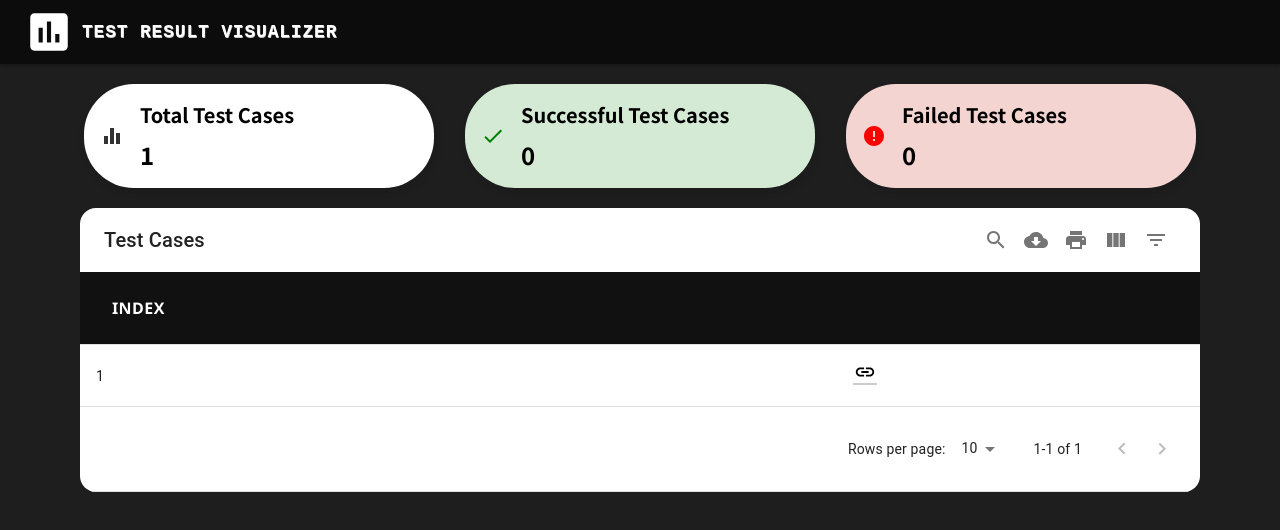
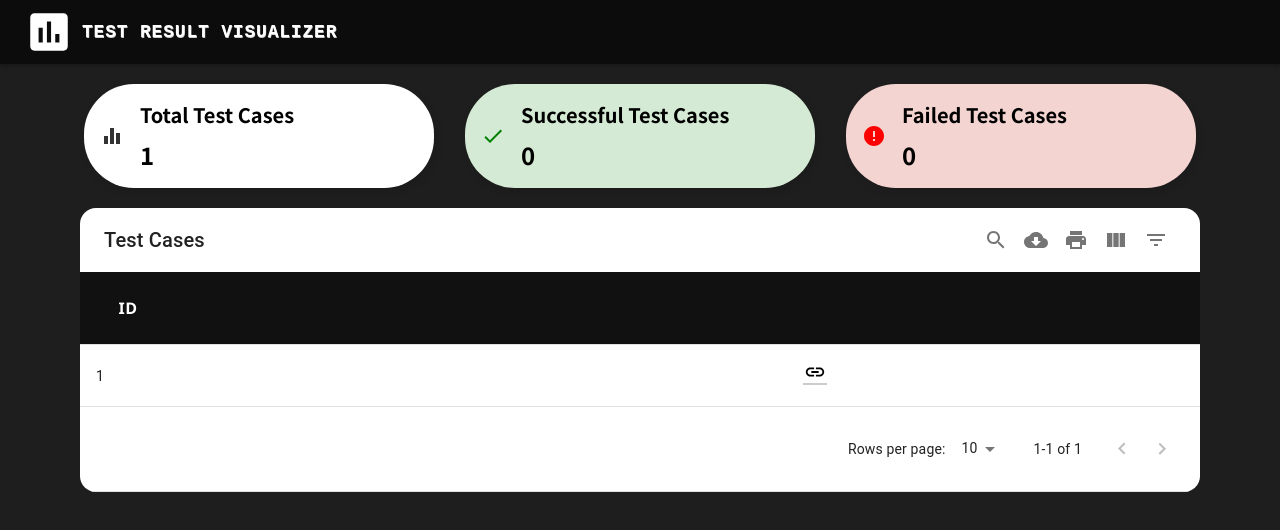
Before and after one commit to AhmedS1ayed/Siemens-MED-SW-Logger-System-FE, a React (Create React App) app: page /testcases in a window 1280 px wide. Shown: the top 530 px of the page. Built offline with nearby package versions, Linux system fonts and the light colour scheme; no server answers.

Commit message:
refactor validation tag data to dataRepresentation File

```diff
--- a/src/Components/NestContent/NestHeader.css
+++ b/src/Components/NestContent/NestHeader.css
@@ -6,7 +6,7 @@
   border-bottom: 5px solid #1b201c;
   background-color: #161616;
   /* margin:auto; */
-  margin-bottom:30px;
+  margin-bottom:0px;
   text-align: center;
   /* margin-top:10px ; */
   padding:10px;
--- a/src/Components/NestContent/NestPath.js
+++ b/src/Components/NestContent/NestPath.js
@@ -9,11 +9,11 @@ const PathContainer = styled.div`
   background-color: #f2f2f2;
   border-radius: 5px;
   box-shadow: 0px 2px 4px rgba(0, 0, 0, 0.1);
-  margin-bottom: 10px;
+  margin-bottom: 40px;
 `;
 
 const PathItem = styled.span`
-  color: #333333;
+  color:#a5a391;
   &:not(:last-child)::after {
     content: ">";
     margin: 0 5px;
--- a/src/Hook/test-case-hook.js
+++ b/src/Hook/test-case-hook.js
@@ -78,6 +78,7 @@ function TestCaseHook() {
     stack.pop();
     setPath(path.slice(0, path.length - 1));
   };
+  console.log('data' , data);
   return [
     handleBackward,
     handleKeyClicked,
@@ -95,7 +96,7 @@ function TestCaseHook() {
     openDialogs,
     path,
     nestedData,
-    stack,
+    stack
   ];
 }
 
--- a/src/Hook/validation-tag-hook.js
+++ b/src/Hook/validation-tag-hook.js
@@ -1,8 +1,7 @@
 import { useEffect, useState } from 'react'
 import { useLocation } from 'react-router-dom';
-import { getColumnName } from '../Utils/utilities';
+import { dataRepresentationVT } from '../Utils/dataRepresentationVT';
 
-let filteredData = null;
 function ValidationTagHook()
 {
     const location = useLocation();
@@ -25,77 +24,18 @@ function ValidationTagHook()
       .catch((error) => console.error(error));
   }, [testcaseId,testsuitId]);
 
-//   let [flattenedData, setflattenedData] = useState([
-//     {
-//       _id: "none",
-//     },
-//   ]);
-
   const [data, setData] = useState([
     {
       id: "none",
     },
   ]);
-
-  let data_columns = [];
-  data.forEach((row) => getColumnName(row, data_columns));
-
   const handleRowClick = (rowIdx) => {
     rowIdx === selectedRow ? setSelectedRow(-1) : setSelectedRow(rowIdx);
   };
 
-  let meta = [];
-  let combinedData = [];
+  const [combinedData,data_columns] = dataRepresentationVT(data);
 
-  if (
-    typeof data[0] !== "undefined" &&
-    typeof data[0]["validationPoints"] !== "undefined"
-  ) {
-    for (let i = 0; i < data.length; i++) {
-      meta.push(data[i]["metaData"]);
-    }
-  }
-
-  if (meta) {
-    if (data_columns) {
-      filteredData = data.map((item) => {
-        const filteredItem = {};
-        Object.keys(item).forEach((key) => {
-          if (
-            data_columns.some(
-              (column) =>
-                column.name.substring(column.name.lastIndexOf(".") + 1) === key
-            )
-          ) {
-            filteredItem[key] = item[key];
-          }
-        });
-        return filteredItem;
-      });
-
-      let metaFiltered = meta.map((item) => {
-        const filteredItem = {};
-        Object.keys(item).forEach((key) => {
-          if (
-            data_columns.some(
-              (column) =>
-                column.name.substring(column.name.lastIndexOf(".") + 1) === key
-            )
-          ) {
-            filteredItem[key] = item[key];
-          }
-        });
-        return filteredItem;
-      });
-
-      combinedData = filteredData.map((item, index) => {
-        return { ...item, ...metaFiltered[index] };
-      });
-    }
-
-
-}
-return [combinedData,data_columns,handleRowClick,data,selectedRow];
+  return [combinedData,data_columns,handleRowClick,data,selectedRow];
 }
 
 export default ValidationTagHook;
--- a/src/Pages/Testcase/Testcase.js
+++ b/src/Pages/Testcase/Testcase.js
@@ -27,7 +27,7 @@ export default function Testcase() {
     openDialogs,
     path,
     nestedData,
-    stack,
+    stack
   ] = TestCaseHook();
   return (
     <Container key={Math.random()} maxWidth="lg">
@@ -69,7 +69,7 @@ export default function Testcase() {
         maxWidth={"xl"}
         style={{ borderRadius: "50px" }}
       >
-        <NestHeader title={idx+" - Test Case"}></NestHeader>
+        <NestHeader title={(idx+1).toString()+" - Test Case"}></NestHeader>
         <NestPath
           style={{ padding: "10px", fontWeight: "bold", fontSize: "16px" }}
           path={path}
--- a/src/Utils/dataRepresentationTC.js
+++ b/src/Utils/dataRepresentationTC.js
@@ -1,4 +1,4 @@
-import { flattenObject, getColumnName } from "./utilities";
+import { getColumnName } from "./utilities";
 import { Link } from "react-router-dom";
 import LinkIcon from "@mui/icons-material/Link";
 export const dataRepresentationTC = (
@@ -28,8 +28,8 @@ export const dataRepresentationTC = (
 
     let count = 0;
     data_columns.unshift({
-      name: "INDEX",
-      label: "INDEX",
+      name: "ID",
+      label: "ID",
       options: {
         filter: false,
         sort: true,
--- /dev/null
+++ b/src/Utils/dataRepresentationVT.js
@@ -0,0 +1,59 @@
+import { getColumnName } from "./utilities";
+
+export const dataRepresentationVT = (data,filteredData) =>{
+    let data_columns = [];
+    data.forEach((row) => getColumnName(row, data_columns));
+
+
+    let meta = [];
+    let combinedData = [];
+
+    if (
+      typeof data[0] !== "undefined" &&
+      typeof data[0]["validationPoints"] !== "undefined"
+    ) {
+      for (let i = 0; i < data.length; i++) {
+        meta.push(data[i]["metaData"]);
+      }
+    }
+
+    if (meta) {
+      if (data_columns) {
+        filteredData = data.map((item) => {
+          const filteredItem = {};
+          Object.keys(item).forEach((key) => {
+            if (
+              data_columns.some(
+                (column) =>
+                  column.name.substring(column.name.lastIndexOf(".") + 1) === key
+              )
+            ) {
+              filteredItem[key] = item[key];
+            }
+          });
+          return filteredItem;
+        });
+
+        let metaFiltered = meta.map((item) => {
+          const filteredItem = {};
+          Object.keys(item).forEach((key) => {
+            if (
+              data_columns.some(
+                (column) =>
+                  column.name.substring(column.name.lastIndexOf(".") + 1) === key
+              )
+            ) {
+              filteredItem[key] = item[key];
+            }
+          });
+          return filteredItem;
+        });
+
+        combinedData = filteredData.map((item, index) => {
+          return { ...item, ...metaFiltered[index] };
+        });
+      }
+    }
+
+    return [combinedData,data_columns];
+}
--- a/src/Utils/utilities.js
+++ b/src/Utils/utilities.js
@@ -72,16 +72,6 @@ export const getColumnName = (data, data_columns) => {
   return data_columns;
 };
 
-export const getKeys = (data) => {
-  let dataKeys = [];
-  Object.keys(data).forEach((key) => {
-    if (typeof data[key] === "object") {
-      dataKeys.push(key);
-    }
-  });
-  return dataKeys;
-};
-
 export const isNumber = (item) => {
   for (let i = 0; i < item.length; i++) {
     if ((item[i] > "a" && item[i] < "z") || (item[i] > "A" && item[i] < "Z"))
@@ -133,13 +123,13 @@ export const cleanData = (str) => {
 export const getItemId = (item , nestedData)=>
 {
   let itemN = "Not Found";
-  if (nestedData[item]["id"] != undefined)
+  if (nestedData[item]["id"] !== undefined)
     itemN = nestedData[item]["id"];
-  else if (nestedData[item]["master_id"] != undefined)
+  else if (nestedData[item]["master_id"] !== undefined)
     itemN = nestedData[item]["master_id"];
-  else if (nestedData[item]["slave_id"] != undefined)
+  else if (nestedData[item]["slave_id"] !== undefined)
     itemN = nestedData[item]["slave_id"];
-  else if (nestedData[item]["Port Offset"] != undefined)
+  else if (nestedData[item]["Port Offset"] !== undefined)
     itemN = nestedData[item]["Port Offset"];
   else  return item;
 
```
